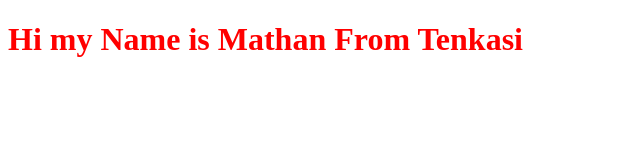
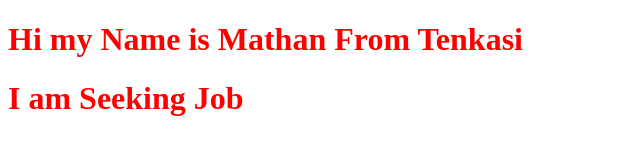
Before and after one commit to Mathan-dd15/Demo, a plain HTML site: page index.html in a window 1280 px wide. Shown: the whole page, without its empty margins (0-640 px from the left). Drawn offline with Linux system fonts and the light colour scheme.

Commit message:
FIX:learning

```diff
--- a/index.html
+++ b/index.html
@@ -8,5 +8,6 @@
 </head>
 <body>
     <h1>Hi my Name is Mathan From Tenkasi</h1>
+    <h1>I am Seeking Job</h1>
 </body>
 </html>
```
